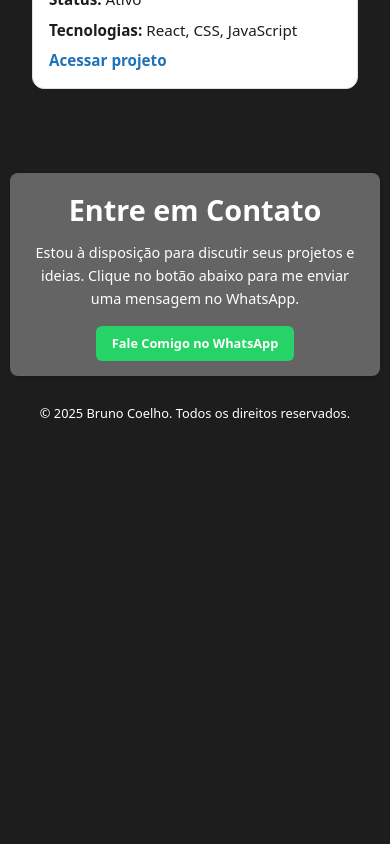
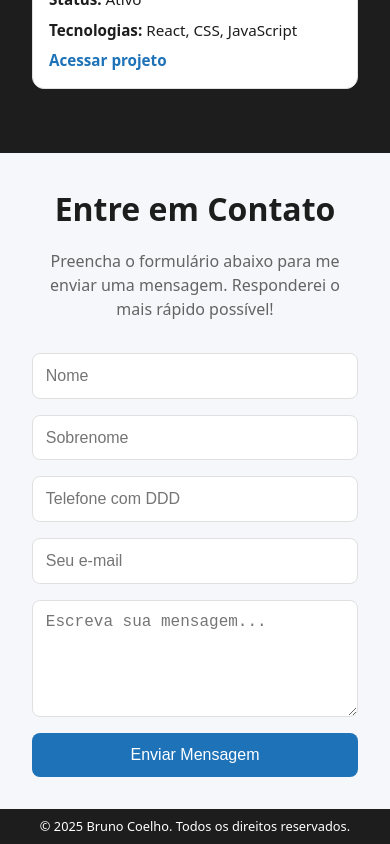
Before and after one commit to BMinority/brunocoelhodd, a React (Vite) app: page / in a window 390 px wide. Shown: the part 4154-4998 px from the top of the page. Before the commit the page ends 4585 px from the top, so only its background shows below. Built offline with nearby package versions, Linux system fonts and the light colour scheme.

Commit message:
modify: add adress email for mensage

```diff
--- a/src/components/css/Contact.css
+++ b/src/components/css/Contact.css
@@ -1,97 +1,62 @@
-@import url('../../App.css');
-
 .bc-contact-container {
-    padding: 40px 20px;
-    display: flex;
-    justify-content: center;
-    align-items: center;
+    padding: 2rem;
+    background-color: var(--color-background);
+    color: var(--color-primary);
 }
 
 .bc-contact-content {
+    max-width: 800px;
+    margin: 0 auto;
     text-align: center;
-    max-width: 600px;
-    padding: 30px;
-    background-color: var(--color-secondary);
-    border-radius: 8px;
-    box-shadow: 0 2px 4px rgba(0, 0, 0, 0.1);
 }
 
 .bc-contact-title {
-    font-size: 2.5rem;
-    color: var(--color-text);
-    margin-bottom: 20px;
+    font-size: 2rem;
+    margin-bottom: 1rem;
 }
 
 .bc-contact-description {
-    font-size: 1.1rem;
-    color: var(--color-text);
-    line-height: 1.6;
-    margin-bottom: 30px;
+    font-size: 1rem;
+    margin-bottom: 2rem;
+    color: var(--color-secondary);
+}
+
+.bc-contact-form {
+    display: flex;
+    flex-direction: column;
+    gap: 1rem;
+}
+
+.bc-contact-grid {
+    display: grid;
+    grid-template-columns: repeat(auto-fit, minmax(200px, 1fr));
+    gap: 1rem;
+}
+
+.bc-contact-form input,
+.bc-contact-form textarea {
+    padding: 0.8rem;
+    font-size: 1rem;
+    border: 1px solid var(--color-border);
+    border-radius: 8px;
+    outline: none;
+}
+
+.bc-contact-form textarea {
+    resize: vertical;
 }
 
 .bc-contact-button {
-    display: inline-block;
-    padding: 12px 24px;
-    background-color: #25D366;
+    background-color: #1d72b8;
     color: #fff;
-    text-decoration: none;
-    border-radius: 6px;
-    font-weight: bold;
+    padding: 0.8rem 1.2rem;
+    font-size: 1rem;
+    border: none;
+    border-radius: 8px;
+    cursor: pointer;
     transition: background-color 0.3s ease;
 }
 
 .bc-contact-button:hover {
-    background-color: #128C7E;
+    background-color: #155a8a;
 }
-
-/* Responsividade para tablets */
-@media (max-width: 768px) {
-    .bc-contact-container {
-        padding: 30px 15px;
-    }
-
-    .bc-contact-content {
-        padding: 20px;
-    }
-
-    .bc-contact-title {
-        font-size: 2rem;
-        margin-bottom: 15px;
-    }
-
-    .bc-contact-description {
-        font-size: 1rem;
-        margin-bottom: 20px;
-    }
-
-    .bc-contact-button {
-        padding: 10px 20px;
-        font-size: 0.9rem;
-    }
-}
-
-/* Responsividade para dispositivos móveis */
-@media (max-width: 480px) {
-    .bc-contact-container {
-        padding: 20px 10px;
-    }
-
-    .bc-contact-content {
-        padding: 15px;
-    }
-
-    .bc-contact-title {
-        font-size: 1.8rem;
-        margin-bottom: 10px;
-    }
-
-    .bc-contact-description {
-        font-size: 0.9rem;
-        margin-bottom: 15px;
-    }
-
-    .bc-contact-button {
-        padding: 8px 16px;
-        font-size: 0.8rem;
-    }
-}
--- a/src/components/jsx/Contact.jsx
+++ b/src/components/jsx/Contact.jsx
@@ -2,26 +2,33 @@ import React from 'react';
 import '../css/Contact.css';
 
 function Contact() {
-    const phoneNumber = '5581989206365';
-    const message = encodeURIComponent('Olá! Gostaria de entrar em contato.');
-    const whatsappLink = `https://wa.me/${phoneNumber}?text=${message}`;
-
     return (
         <section className='bc-contact-container' id='contact'>
             <div className='bc-contact-content'>
                 <h2 className='bc-contact-title'>Entre em Contato</h2>
                 <p className='bc-contact-description'>
-                    Estou à disposição para discutir seus projetos e ideias.
-                    Clique no botão abaixo para me enviar uma mensagem no WhatsApp.
+                    Preencha o formulário abaixo para me enviar uma mensagem. Responderei o mais rápido possível!
                 </p>
-                <a
-                    href={whatsappLink}
-                    target='_blank'
-                    rel='noopener noreferrer'
-                    className='bc-contact-button'
+                <form
+                    action="https://formsubmit.co/brunocoelho66@gmail.com"
+                    method="POST"
+                    className="bc-contact-form"
                 >
-                    Fale Comigo no WhatsApp
-                </a>
+                    {/* Evita spam */}
+                    <input type="hidden" name="_captcha" value="false" />
+                    <input type="hidden" name="_next" value="https://seusite.com/obrigado" />
+
+                    <div className="bc-contact-grid">
+                        <input type="text" name="nome" placeholder="Nome" required />
+                        <input type="text" name="sobrenome" placeholder="Sobrenome" required />
+                        <input type="tel" name="telefone" placeholder="Telefone com DDD" required />
+                        <input type="email" name="email" placeholder="Seu e-mail" required />
+                    </div>
+                    <textarea name="mensagem" rows="5" placeholder="Escreva sua mensagem..." required></textarea>
+                    <button type="submit" className="bc-contact-button">
+                        Enviar Mensagem
+                    </button>
+                </form>
             </div>
         </section>
     );
```
